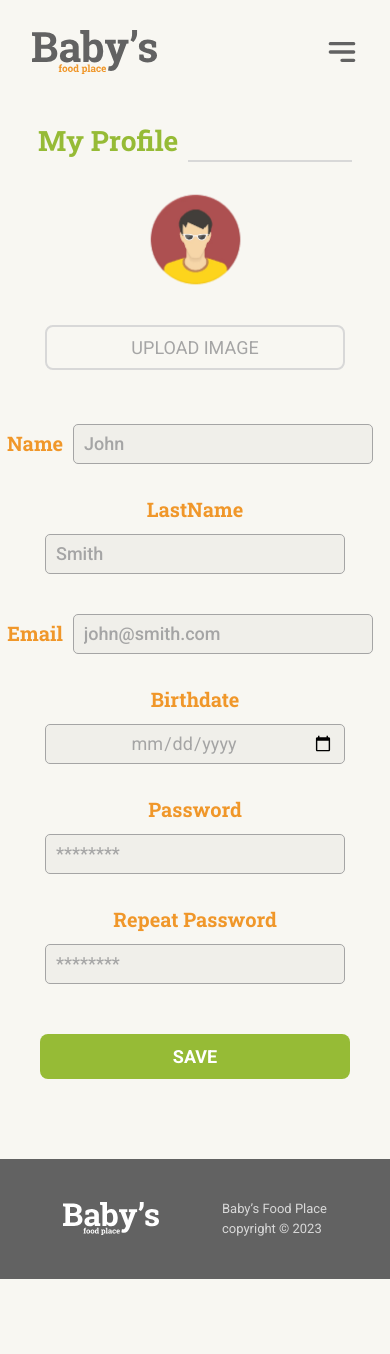
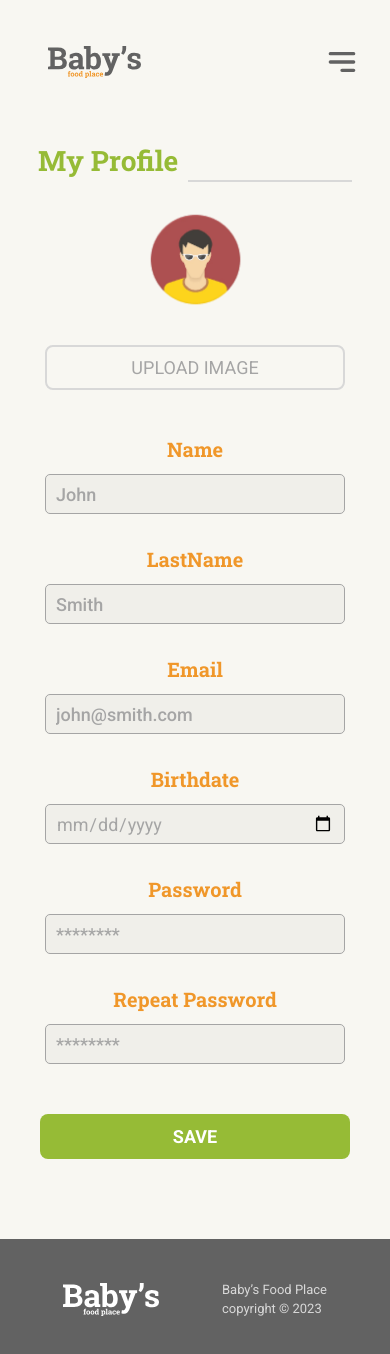
Before and after one commit to bojan09/babys-food-place, a React (Vite) app in the folder client/: page /user-profile in a window 390 px wide. Shown: the top 1354 px of the page. Before the commit the page ends 1279 px from the top, so only its background shows below. Built offline with nearby package versions, Linux system fonts and the light colour scheme.

Commit message:
fixed minor bugs with styling

```diff
--- a/client/src/components/Navbar/Navbar.jsx
+++ b/client/src/components/Navbar/Navbar.jsx
@@ -20,7 +20,7 @@ const Navbar = () => {
   const [toggle, setToggle] = useState(false);
 
   return (
-    <div className="flex md:justify-between items-center xs:w-full md:w-[74%] mx-auto sm:pt-[50px] xs:py-[30px] sticky top-0 left-0 bg-primary z-10 sm:mb-12">
+    <div className="flex md:justify-between items-center xs:w-full md:w-[76%] mx-auto sm:pt-[50px] xs:py-[30px] sticky top-0 left-0 bg-primary z-10 sm:mb-12">
       {/* Logo */}
       <Link
         to="/"
@@ -34,7 +34,7 @@ const Navbar = () => {
         <img
           src={logoColor}
           alt="logo"
-          className="xs:w-[125px] md:w-[175px] xs:ml-8 md:m-0 "
+          className="xs:w-[125px] md:w-[175px] xs:ml-8 md:m-0 p-[1rem]"
         />
       </Link>
 
@@ -82,7 +82,10 @@ const Navbar = () => {
                     : "text-color_darkgray"
                 } font-poppins font-medium cursor-pointer text-[16px]`}
               >
-                <Link onClick={() => setToggle(!toggle)} to={`/${link.id}`}>
+                <Link
+                  onClick={() => setToggle(!toggle) || window.scrollTo(0, 0)}
+                  to={`/${link.id}`}
+                >
                   {link.title}
                 </Link>
               </li>
--- a/client/src/components/Navbar/Navbars/GuestMobileNavbar.jsx
+++ b/client/src/components/Navbar/Navbars/GuestMobileNavbar.jsx
@@ -5,7 +5,10 @@ const GuestMobileNavbar = ({ toggle, setToggle }) => {
   return (
     <div className="flex justify-center items-center flex-col">
       {/* Log in */}
-      <Link to="/login" onClick={() => setToggle(!toggle)}>
+      <Link
+        to="/login"
+        onClick={() => setToggle(!toggle) || window.scrollTo(0, 0)}
+      >
         <button className="mt-3  text-color_orange font-bold border-b-4 border-color_lightgray">
           LOG IN
         </button>
--- a/client/src/components/Navbar/Navbars/UserMobileNavbar.jsx
+++ b/client/src/components/Navbar/Navbars/UserMobileNavbar.jsx
@@ -7,7 +7,7 @@ const UserMobileNavbar = ({ toggle, setToggle }) => {
       <ul className=" xs:inline-block md:flex items-center gap-4">
         <li className="mb-2 mt-4">
           <Link
-            onClick={() => setToggle(!toggle)}
+            onClick={() => setToggle(!toggle) || window.scrollTo(0, 0)}
             to="/my-recipes"
             className="border-bottom pb-0.4 font-bold text-color_green"
           >
--- a/client/src/index.css
+++ b/client/src/index.css
@@ -207,20 +207,10 @@ textarea {
     background-color: #fff;
     box-shadow: 0px 0px 100rem rgba(0, 0, 0, 0.75);
     border-radius: 0.4rem;
+    width: min(90vw, 130rem);
   }
 }
 
-@media screen and (min-width: 400px) {
-  .modal {
-    width: min(55vw, 150rem);
-  }
-}
-
-@media screen and (max-width: 399px) {
-  .modal {
-    width: min(85vw, 30rem);
-  }
-}
 
 /* Avoid text overflows */
 p,
--- a/client/src/pages/Login/Login.jsx
+++ b/client/src/pages/Login/Login.jsx
@@ -31,7 +31,7 @@ const Login = () => {
         </div>
 
         {/* Email & Password - Container */}
-        <div className="text-center md:grid justify-center md:w-[50%]">
+        <div className="text-center grid justify-center md:w-[50%]">
           {/* Email - Container */}
 
           <label className="robotoSlab font-bold text-color_orange">
@@ -40,18 +40,18 @@ const Login = () => {
           <input
             type="email"
             placeholder="john@smith.com"
-            className="xs:w-[300px] md:w-[300px] md:h-[50px] text-center"
+            className="xs:w-[300px] md:w-[300px] md:h-[50px] mx-auto"
           />
 
           {/* Password - Container */}
-          <div className="xs:mt-5 md:m-0 md:grid">
+          <div className="xs:mt-5 md:m-0 grid">
             <label className="robotoSlab font-bold text-color_orange">
               Password
             </label>
             <input
               type="password"
               placeholder="********"
-              className="xs:w-[300px] md:w-[300px] md:h-[50px] text-center"
+              className="xs:w-[300px] md:w-[300px] md:h-[50px] mx-auto"
             />
           </div>
 
--- a/client/src/pages/UserProfile/UserProfile.jsx
+++ b/client/src/pages/UserProfile/UserProfile.jsx
@@ -33,14 +33,14 @@ const UserProfile = () => {
         {/* Form - Container */}
         <form className="md:flex xs:text-center xs:mt-5 md:m-0">
           {/* Name & LastName - Container */}
-          <div className="md:grid">
+          <div className="grid">
             <label className="robotoSlab font-bold text-color_orange">
               Name
             </label>
             <input
               type="text"
               placeholder="John"
-              className="xs:w-[300px] md:w-[300px] md:h-[50px] text-center"
+              className="xs:w-[300px] md:w-[300px] md:h-[50px] mx-auto"
             />
 
             {/* LastName - Container */}
@@ -71,24 +71,24 @@ const UserProfile = () => {
           </div>
 
           {/* Email & Birthdate - Container */}
-          <div className="xs:mt-5 md:ml-[1rem] md:m-0 md:grid">
+          <div className="xs:mt-5 md:ml-[1rem] md:m-0 grid">
             <label className="robotoSlab font-bold text-color_orange">
               Email
             </label>
             <input
               type="email"
               placeholder="john@smith.com"
-              className="xs:w-[300px] md:w-[300px] md:h-[50px] text-center"
+              className="xs:w-[300px] md:w-[300px] md:h-[50px] mx-auto"
             />
 
             {/* Birthdate - Container */}
-            <div className="xs:mt-5 md:m-0 md:grid">
+            <div className="xs:mt-5 md:m-0 grid">
               <label className="robotoSlab font-bold text-color_orange">
                 Birthdate
               </label>
               <input
                 type="date"
-                className="xs:w-[300px] md:w-[300px] md:h-[50px] md:text-left xs:text-center text-color_midgray"
+                className="xs:w-[300px] md:w-[300px] md:h-[50px] md:text-left mx-auto text-color_midgray"
               />
             </div>
 
@@ -109,14 +109,14 @@ const UserProfile = () => {
 
           {/* Password & Repeat Password - Container */}
           {isMobile && (
-            <div className="xs:mt-5 md:m-0 md:grid">
+            <div className="xs:mt-5 md:m-0 grid">
               <label className="robotoSlab font-bold text-color_orange">
                 Password
               </label>
               <input
                 type="password"
                 placeholder="********"
-                className="xs:w-[300px] md:w-[300px] md:h-[50px] text-center"
+                className="xs:w-[300px] md:w-[300px] md:h-[50px] mx-auto"
               />
 
               {/* Repeat Password  - Container */}
```
